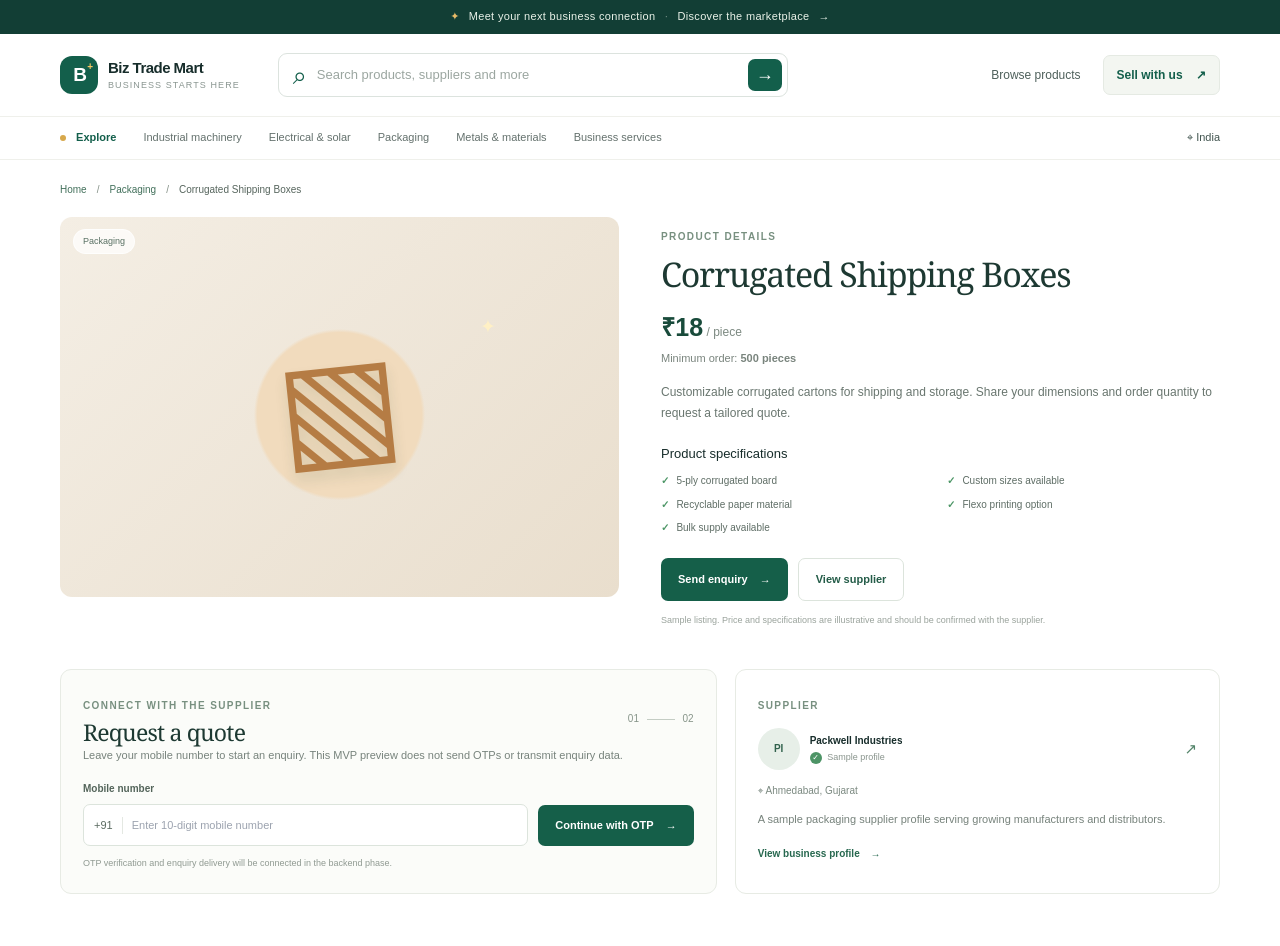
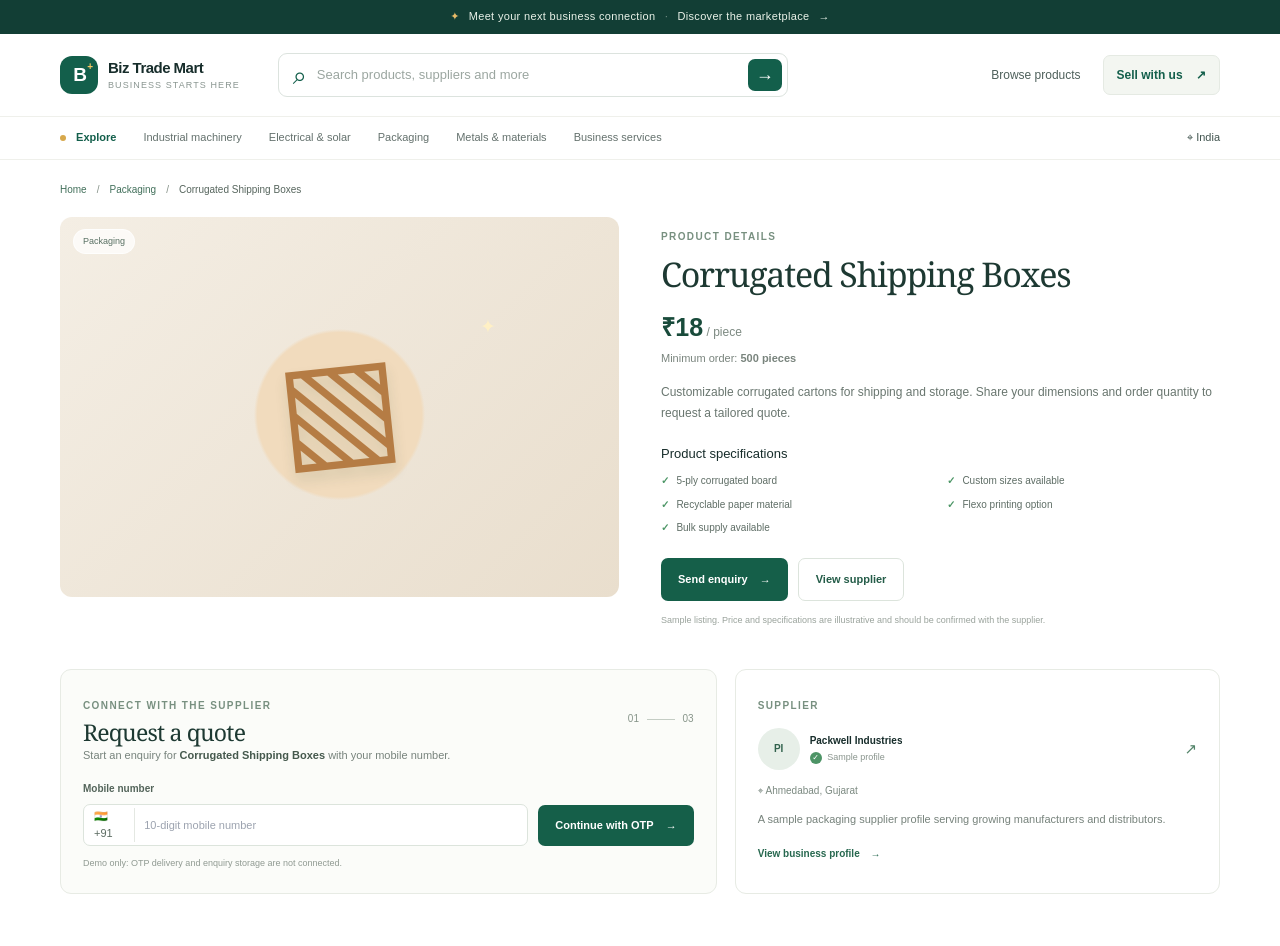
Before and after one commit to ashwanidubeytradeindia-bit/stackblitz-starters-qkn2x58e, a Next.js app: page /products/corrugated-shipping-boxes in a window 1280 px wide. Shown: the top 946 px of the page. Built offline with nearby package versions, Linux system fonts and the light colour scheme.

Commit message:
Add demo OTP enquiry flow to buyer MVP

```diff
--- a/app/globals.css
+++ b/app/globals.css
@@ -136,3 +136,6 @@ button,a{ -webkit-tap-highlight-color:transparent}
 .supplier-hero{align-items:flex-start;padding:19px;flex-direction:column}.supplier-hero h1{font-size:25px}.supplier-hero-avatar{width:51px;height:51px}.supplier-content{grid-template-columns:1fr;gap:12px}.supplier-about,.supplier-facts{padding:17px}.supplier-about h2{font-size:22px}.contact-placeholder{align-items:flex-start;flex-wrap:wrap}.contact-placeholder>a{margin-left:40px}.supplier-products{margin-top:30px}
 }
 @media(prefers-reduced-motion:reduce){html{scroll-behavior:auto}*,*:before,*:after{transition:none!important}}
+
+/* Client-only enquiry flow states */
+.enquiry-panel strong{color:#45594d}.enquiry-form-stack{grid-template-columns:1fr}.enquiry-form-stack label{grid-column:auto}.enquiry-form-stack .button{width:100%}.enquiry-form textarea{width:100%;min-height:78px;resize:vertical;border:1px solid #dce4dc;border-radius:7px;padding:10px;font:inherit;font-size:11px;outline-color:#86a780}.enquiry-back{justify-self:start;border:0;background:transparent;padding:3px 0;color:#42715b;font-size:10px;cursor:pointer}.enquiry-notice{margin:9px 0 0!important;padding:8px 10px;border-radius:6px;background:#eff5e9;color:#526f4f!important;font-size:10px!important}.enquiry-success{display:flex;align-items:flex-start;gap:12px}.enquiry-success>span{width:34px;height:34px;flex-shrink:0;border-radius:50%;display:grid;place-items:center;background:#e7f1e7;color:#44824f;font-size:18px}.enquiry-success h2{margin:0 0 5px!important}.enquiry-success p{margin:0;color:#748078;font-size:11px;line-height:1.6}
--- a/app/products/[slug]/page.tsx
+++ b/app/products/[slug]/page.tsx
@@ -2,6 +2,7 @@ import Link from 'next/link';
 import { notFound } from 'next/navigation';
 import { SiteHeader } from '@/components/site-header';
 import { ProductCard } from '@/components/product-card';
+import { EnquiryCta } from '@/components/enquiry-cta';
 import { getProduct, getSupplier, getSupplierProducts } from '@/data/catalog';
 
 export default function ProductPage({ params }: { params: { slug: string } }) {
@@ -24,7 +25,7 @@ export default function ProductPage({ params }: { params: { slug: string } }) {
       </section>
     </div>
     <div className="detail-lower">
-      <section className="enquiry-panel" id="enquiry"><div className="enquiry-heading"><div><span className="section-kicker">Connect with the supplier</span><h2>Request a quote</h2></div><span className="enquiry-step">01 <i /> 02</span></div><p>Leave your mobile number to start an enquiry. This MVP preview does not send OTPs or transmit enquiry data.</p><form className="enquiry-form" action="#enquiry"><label htmlFor="mobile">Mobile number</label><div className="mobile-input"><span>+91</span><input id="mobile" name="mobile" placeholder="Enter 10-digit mobile number" inputMode="tel" maxLength={10} /></div><button className="button button-primary" type="button">Continue with OTP <span>→</span></button></form><small className="privacy-note">OTP verification and enquiry delivery will be connected in the backend phase.</small></section>
+      <EnquiryCta productName={product.name} />
       {supplier && <aside className="supplier-card"><span className="section-kicker">Supplier</span><Link href={`/suppliers/${supplier.slug}`} className="supplier-profile-link"><span className="supplier-avatar large-avatar">{supplier.initials}</span><span><b>{supplier.name}</b><small><span className="mini-check">✓</span> Sample profile</small></span><span className="profile-arrow">↗</span></Link><div className="supplier-location">⌖ {supplier.location}</div><p>{supplier.description}</p><Link className="text-link" href={`/suppliers/${supplier.slug}`}>View business profile <span>→</span></Link></aside>}
     </div>
     {!!relatedProducts.length && <section className="related-section"><div className="section-heading"><div><span className="section-kicker">More to explore</span><h2>From this supplier</h2></div></div><div className="product-grid">{relatedProducts.map((item) => <ProductCard key={item.slug} product={item} />)}</div></section>}
--- /dev/null
+++ b/components/enquiry-cta.tsx
@@ -0,0 +1,83 @@
+'use client';
+
+import { FormEvent, useState } from 'react';
+
+type EnquiryStep = 'phone' | 'otp' | 'message' | 'done';
+
+export function EnquiryCta({ productName }: { productName: string }) {
+  const [step, setStep] = useState<EnquiryStep>('phone');
+  const [phone, setPhone] = useState('');
+  const [otp, setOtp] = useState('');
+  const [message, setMessage] = useState('');
+  const [notice, setNotice] = useState('');
+
+  function sendOtp(event: FormEvent<HTMLFormElement>) {
+    event.preventDefault();
+    if (!/^[6-9]\d{9}$/.test(phone)) {
+      setNotice('Enter a valid 10-digit Indian mobile number.');
+      return;
+    }
+    setNotice('Demo preview: enter any 6 digits. No SMS will be sent.');
+    setStep('otp');
+  }
+
+  function verifyOtp(event: FormEvent<HTMLFormElement>) {
+    event.preventDefault();
+    if (!/^\d{6}$/.test(otp)) {
+      setNotice('Enter a 6-digit OTP to continue.');
+      return;
+    }
+    setNotice('');
+    setStep('message');
+  }
+
+  function submitEnquiry(event: FormEvent<HTMLFormElement>) {
+    event.preventDefault();
+    if (message.trim().length < 10) {
+      setNotice('Add a few details so the supplier understands your requirement.');
+      return;
+    }
+    setNotice('');
+    setStep('done');
+  }
+
+  return (
+    <section className="enquiry-panel" id="enquiry">
+      {step === 'phone' && <>
+        <div className="enquiry-heading"><div><span className="section-kicker">Connect with the supplier</span><h2>Request a quote</h2></div><span className="enquiry-step">01 <i /> 03</span></div>
+        <p>Start an enquiry for <strong>{productName}</strong> with your mobile number.</p>
+        <form className="enquiry-form" onSubmit={sendOtp}>
+          <label htmlFor="enquiry-mobile">Mobile number</label>
+          <div className="mobile-input"><span>🇮🇳 +91</span><input id="enquiry-mobile" name="mobile" type="tel" autoComplete="tel-national" inputMode="numeric" maxLength={10} placeholder="10-digit mobile number" value={phone} onChange={(event) => setPhone(event.target.value.replace(/\D/g, '').slice(0, 10))} required /></div>
+          <button className="button button-primary" type="submit">Continue with OTP <span>→</span></button>
+        </form>
+        {notice && <p className="enquiry-notice" role="status">{notice}</p>}
+        <small className="privacy-note">Demo only: OTP delivery and enquiry storage are not connected.</small>
+      </>}
+      {step === 'otp' && <>
+        <div className="enquiry-heading"><div><span className="section-kicker">Mobile verification</span><h2>Enter your OTP</h2></div><span className="enquiry-step">02 <i /> 03</span></div>
+        <p>Verify <strong>+91 {phone}</strong> to continue your enquiry.</p>
+        <form className="enquiry-form enquiry-form-stack" onSubmit={verifyOtp}>
+          <label htmlFor="enquiry-otp">6-digit one-time password</label>
+          <div className="mobile-input"><input id="enquiry-otp" name="otp" autoComplete="one-time-code" inputMode="numeric" maxLength={6} placeholder="Enter any 6 digits for this demo" value={otp} onChange={(event) => setOtp(event.target.value.replace(/\D/g, '').slice(0, 6))} required /></div>
+          <button className="button button-primary" type="submit">Verify & continue <span>→</span></button>
+          <button className="enquiry-back" type="button" onClick={() => { setNotice(''); setStep('phone'); }}>Change mobile number</button>
+        </form>
+        {notice && <p className="enquiry-notice" role="status">{notice}</p>}
+        <small className="privacy-note">Demo flow · no SMS is sent.</small>
+      </>}
+      {step === 'message' && <>
+        <div className="enquiry-heading"><div><span className="section-kicker">Your requirement</span><h2>Tell us what you need</h2></div><span className="enquiry-step">03 <i /> 03</span></div>
+        <p>Share the quantity, specifications or delivery timeline for <strong>{productName}</strong>.</p>
+        <form className="enquiry-form enquiry-form-stack" onSubmit={submitEnquiry}>
+          <label htmlFor="enquiry-message">Enquiry details</label>
+          <textarea id="enquiry-message" rows={3} minLength={10} placeholder="For example: Please share your quote for 100 units..." value={message} onChange={(event) => setMessage(event.target.value)} required />
+          <button className="button button-primary" type="submit">Submit enquiry <span>→</span></button>
+        </form>
+        {notice && <p className="enquiry-notice" role="status">{notice}</p>}
+        <small className="privacy-note">Preview only: this enquiry stays in your browser and is not sent.</small>
+      </>}
+      {step === 'done' && <div className="enquiry-success" role="status"><span>✓</span><div><h2>Enquiry ready</h2><p>Your demo enquiry for {productName} is complete. Connect an OTP service and backend to deliver it to the supplier.</p></div></div>}
+    </section>
+  );
+}
```
Also changed, not shown: 1 other file (tests, documents, lock files or other folders).
